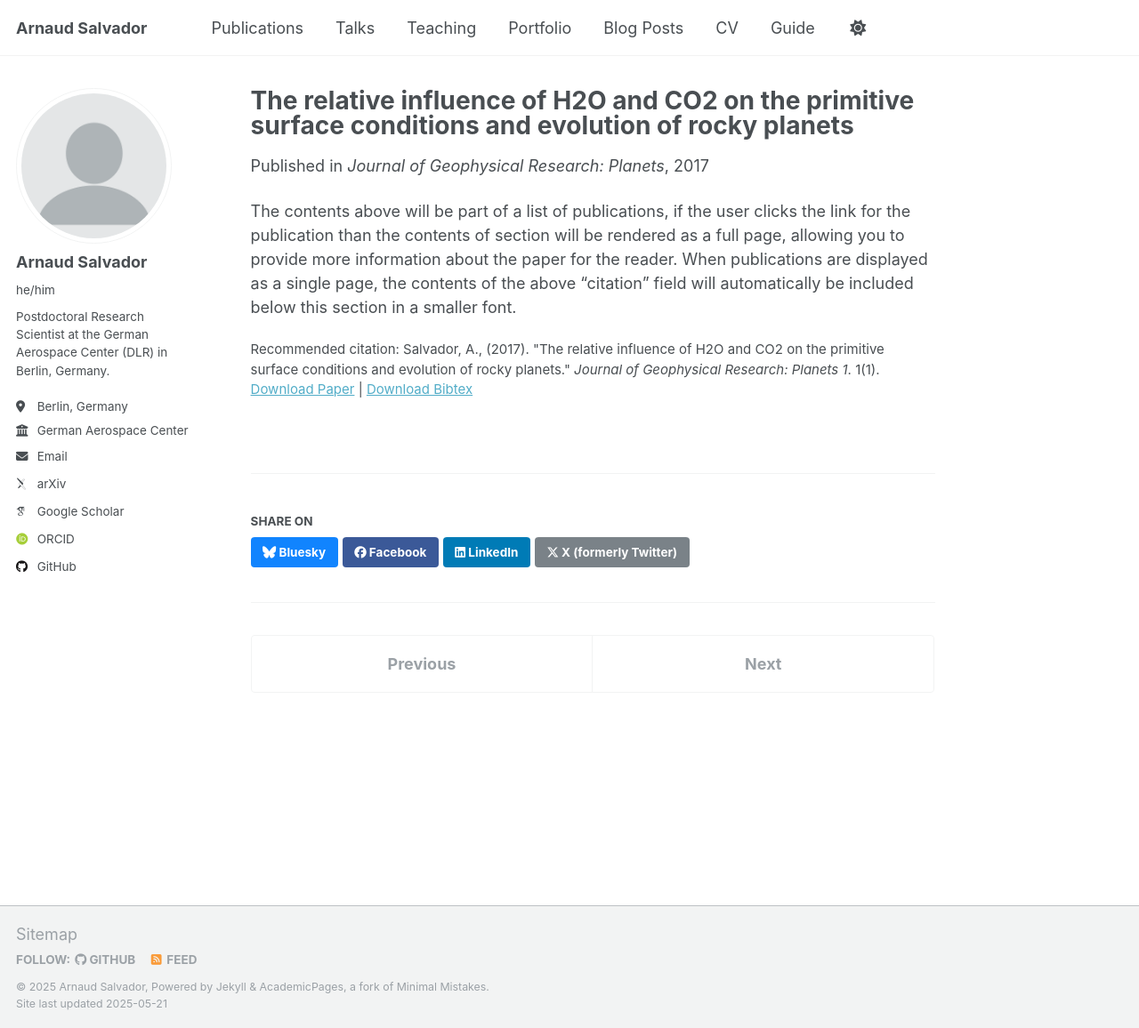
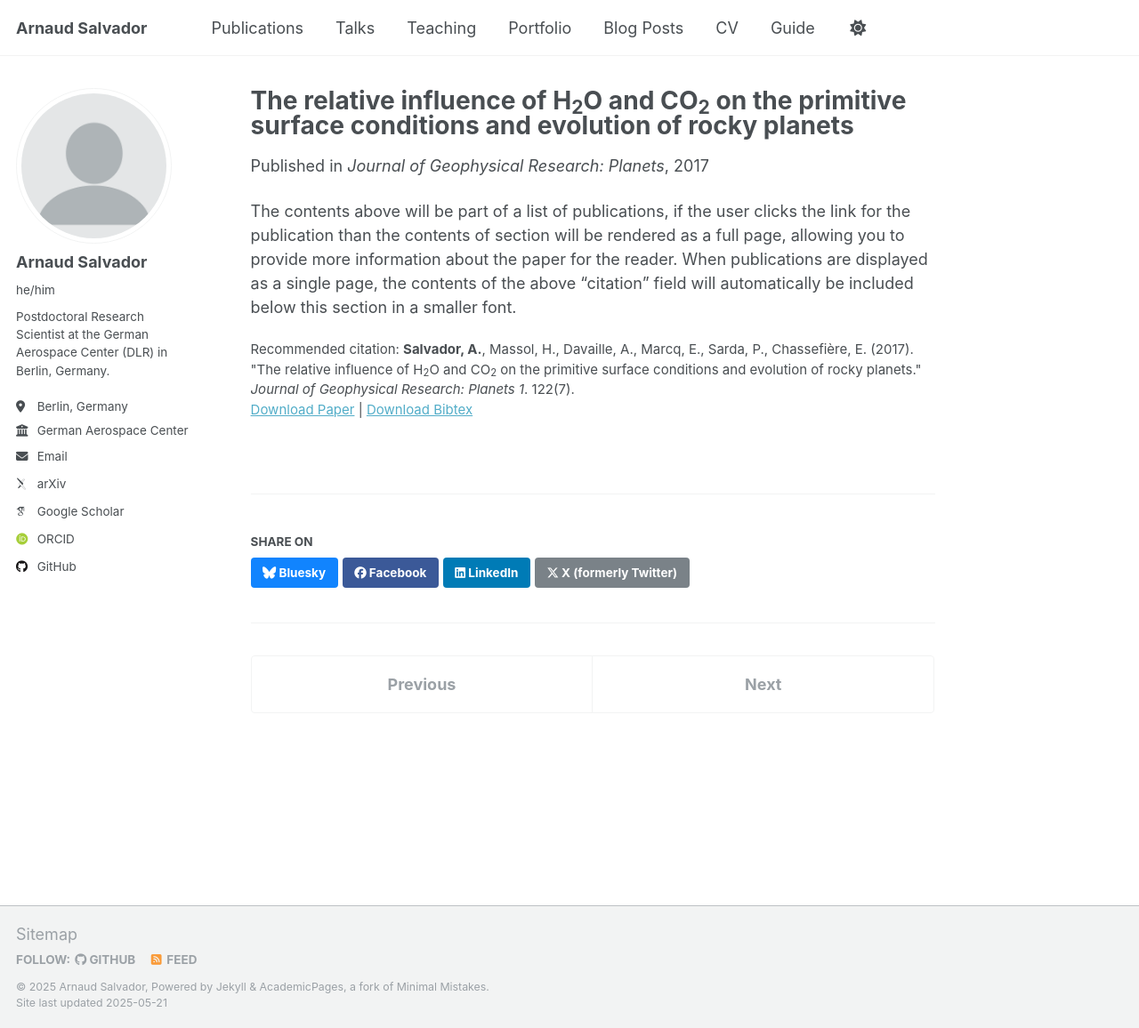
Before and after one commit to arnaudsalvador/arnaudsalvador.github.io, a Jekyll site: the page built from _publications/Salvador2017.md, in a window 1280 px wide and 1156 px high. Shown: the whole window at 89% size. Built offline with Jekyll 4.4.1, drawn with Linux system fonts in a browser that asks for light colours; some web fonts are replaced.

Commit message:
updates pub

```diff
--- a/_publications/Salvador2017.md
+++ b/_publications/Salvador2017.md
@@ -1,14 +1,12 @@
 ---
-title: "The relative influence of H2O and CO2 on the primitive surface conditions and evolution of rocky planets"
+title: "The relative influence of H<sub>2</sub>O and CO<sub>2</sub> on the primitive surface conditions and evolution of rocky planets"
 collection: publications
 category: manuscripts
 permalink: /publication/Salvador2017
-excerpt: 'This paper is about the number 1. The number 2 is left for future work.'
 date: 2017-06-15
 venue: 'Journal of Geophysical Research: Planets'
 paperurl: 'http://arnaudsalvador.github.io/files/Salvador - JGR Planets - 2017.pdf'
 bibtexurl: 'http://arnaudsalvador.github.io/files/Salvador2017.bib'
-citation: 'Salvador, A.,  (2017). &quot;The relative influence of H2O and CO2 on the primitive surface
-conditions and evolution of rocky planets.&quot; <i>Journal of Geophysical Research: Planets 1</i>. 1(1).'
+citation: '<strong>Salvador, A.</strong>, Massol, H., Davaille, A., Marcq, E., Sarda, P., Chassefière, E. (2017). &quot;The relative influence of H<sub>2</sub>O and CO<sub>2</sub> on the primitive surface conditions and evolution of rocky planets.&quot; <i>Journal of Geophysical Research: Planets 1</i>. 122(7).'
 ---
 The contents above will be part of a list of publications, if the user clicks the link for the publication than the contents of section will be rendered as a full page, allowing you to provide more information about the paper for the reader. When publications are displayed as a single page, the contents of the above "citation" field will automatically be included below this section in a smaller font.
```
Also changed, not shown: _publications/2024-02-17-paper-title-number-4.md (deleted, +0 -13 lines), _publications/Marcq2017.md (added, +12 -0 lines), _publications/Salvador2023.md (+1 -1 lines), _publications/Salvador2023_SSR.md (+1 -1 lines), _publications/Salvador2024.md (+1 -1 lines), files/Marcq2017.bib (added, +14 -0 lines), 1 other file.
